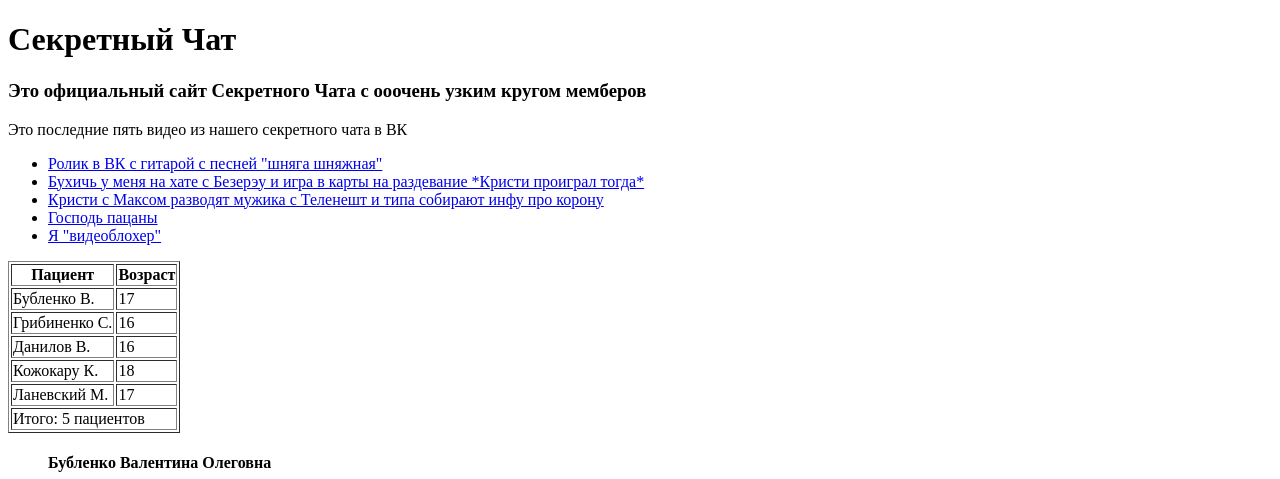
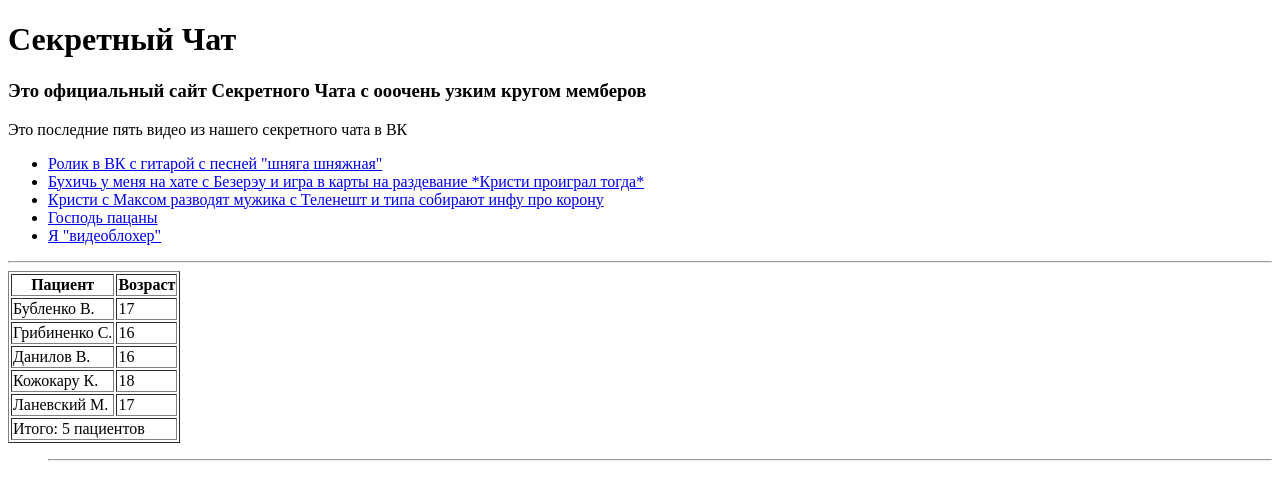
Before and after one commit to v6sy6/secret_chat, a plain HTML site: page index.html in a window 1280 px wide. Shown: the top 479 px of the page. Drawn offline with Linux system fonts and the light colour scheme.

Commit message:
Коментарии
я добавил пару линий и начал делать комментарии и наконец разобрался с тегами <body>

```diff
--- a/index.html
+++ b/index.html
@@ -1,5 +1,6 @@
   <!DOCTYPE html>
   <html>
+    <!-- заголовок зайта и пр. херня -->
     <head>
       <title> Секретный Чат </title>
       <meta charset="utf-8">
@@ -7,13 +8,13 @@
       <meta name="description" content="Смотрите мемы про Валю, Васю, Кристи, Максима и Соню">
       <link rel="shortcut icon" href="https://sun9-57.userapi.com/0s0Dz_GjLg84IDhEgBMOQpD7JdqLJwSBnmjwKg/MvTXBfLgZcU.jpg">
     </head>
-    <body>
+    <!-- Верхние заголовки и пр. -->
     <body>
         <h1 id="ideveloper"> Секретный Чат </h1>
         <h3> Это официальный сайт Секретного Чата с ооочень узким кругом мемберов </h3>
+    </body>
+    <!-- ссылки на нерабочие видосы ЪЕЪ -->
     <p> Это последние пять видео из нашего секретного чата в ВК </p>
-      </body>
-        <body>
       <ul>
             <li> <a href="https://vk.com/im?sel=c64&z=video185916069_456239138%2F81f073f1d46a64923c" target="_blank"> Ролик в ВК с гитарой с песней "шняга шняжная" </a> </li>
             <li> <a href="https://vk.com/im?sel=c64&z=video381896230_456239172%2F609a92859ae480c1f2" target="_blank"> Бухичь у меня на хате с Безерэу и игра в карты на раздевание *Кристи проиграл тогда* </a> </li>
@@ -22,7 +23,8 @@
             <li> <a href="https://vk.com/video381896230_456239162" target="_blank"> Я "видеоблохер" </a> </li>
             </body>
           </ul>
-        </body>
+      <hr>
+    <!-- таблица мудаков -->
       <table border="1">
           <thead>
               <tr>
@@ -56,7 +58,9 @@
             <td colspan="2"> Итого: 5 пациентов </td>
           </tfoot>
         </table>
+    <!-- Досье каждого мудака -->
       <ul>
+        <hr>
           <h4> Бубленко Валентина Олеговна </h4>
           <p> Самый мягкий * во всех смыслах * человек в нашей компании :3 </p>
           <img src="https://sun9-32.userapi.com/c851028/v851028396/1bee9c/8PNN3sJoxjc.jpg" width="200">
@@ -77,11 +81,13 @@
           <p> Один из заводил, чаще всего из-за него у нас какие-то приключения, местный ниггер и барыга </p>
           <img src="https://sun9-14.userapi.com/5HloFzHKY7I9ciZeAuaPuJERS7CXVLpe2xZjUA/Hu2PGwoC-aI.jpg" width="200">
       </ul>
-
+    <!-- тестовое поле которое нихера не работает и работать, возможно, никогда не будет -->
+    <body>
       <form class="" action="index.html" method="post">
         <input type="text" value="Код карточки">
         <input type="submit" value="Отправить :>">
       </form>
+
     <br>
       <a href="#ideveloper"> В самый верх </a>
   </html>
```
Lines whose indentation alone changed are shown as unchanged.
